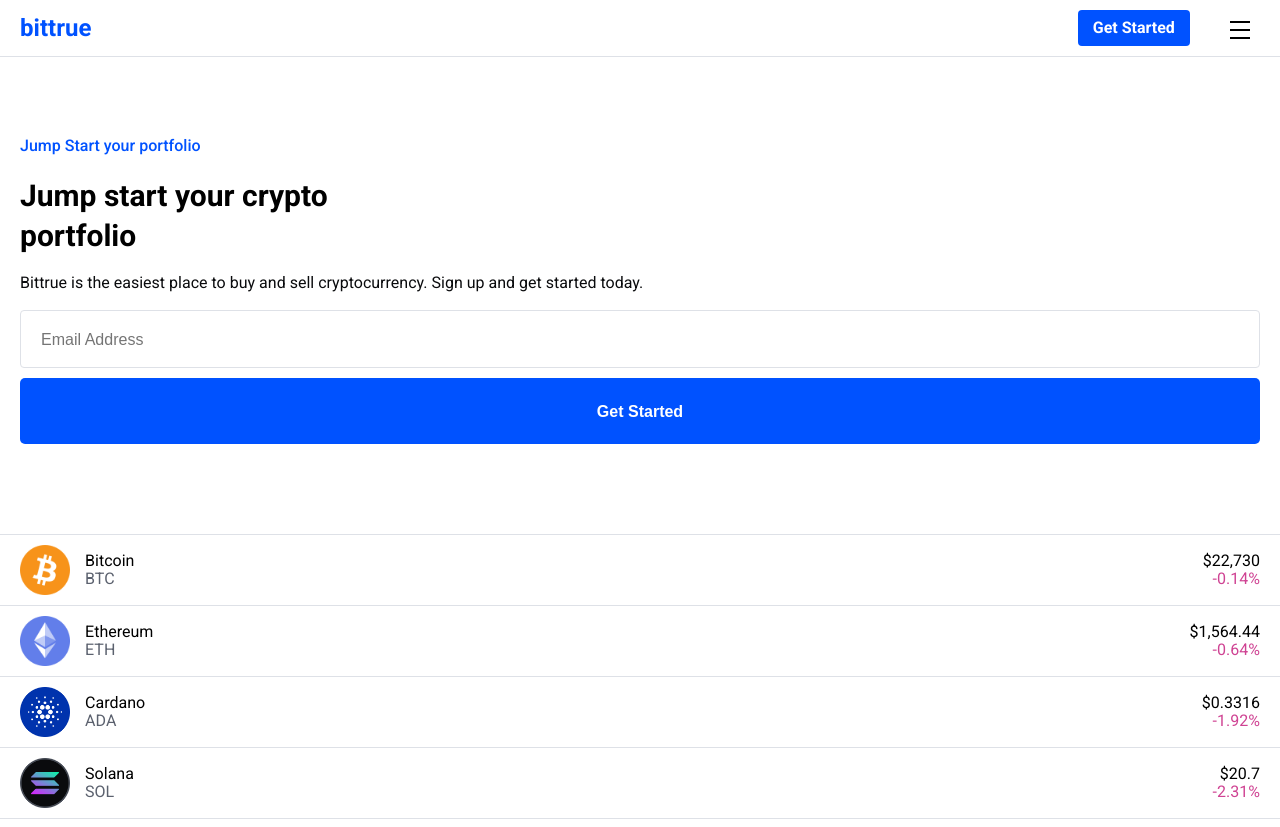
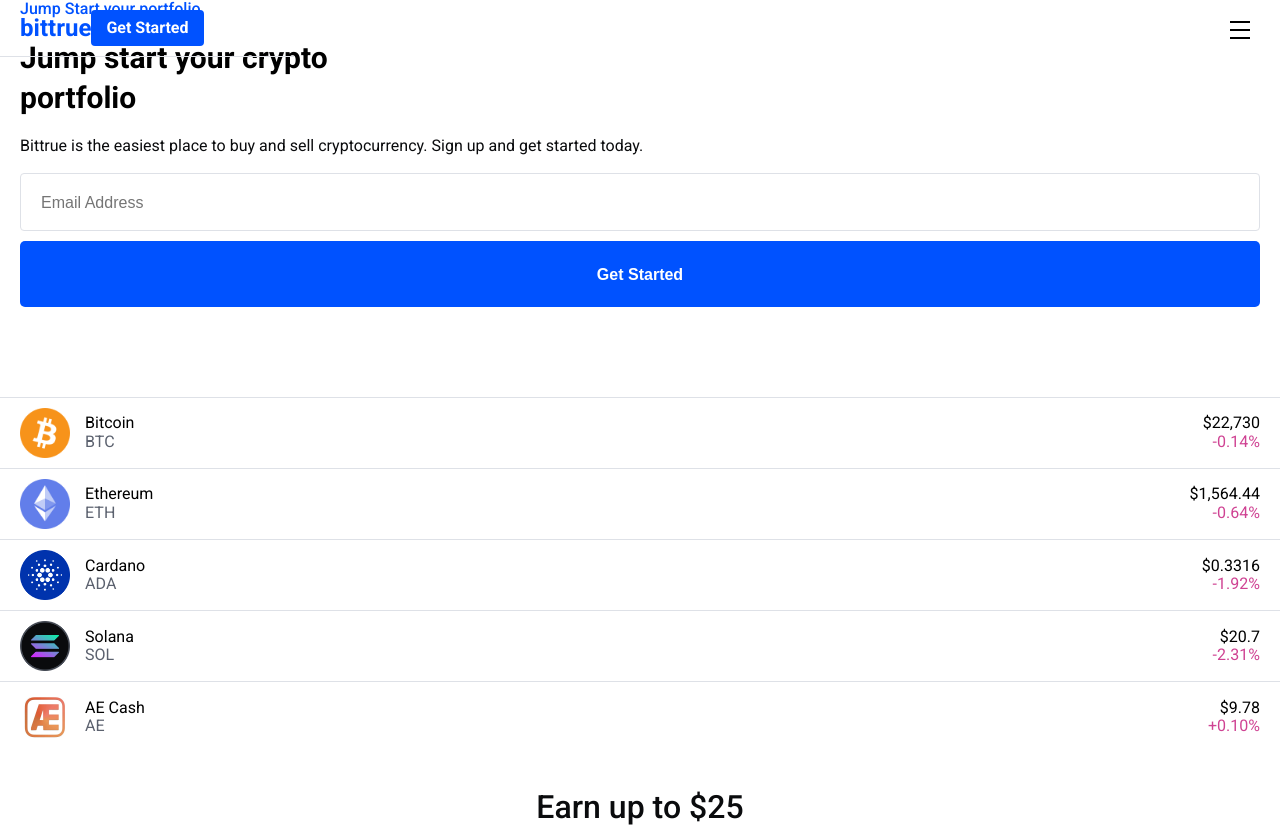
Before and after one commit to Oshioke-Salaki/coin, a React (Vite) app: page / in a window 1280 px wide. Shown: the top 827 px of the page. Built offline with nearby package versions, Linux system fonts and the light colour scheme.

Commit message:
first commit

```diff
--- a/src/Navbar.css
+++ b/src/Navbar.css
@@ -5,7 +5,8 @@
     padding: 1rem 2rem;
     border-bottom: 1px solid #dee1e7;
     margin-bottom: 8rem;
-    display: fixed;
+    /* display: fixed; */
+    position: fixed;
     top: 0;
 }
 
```
